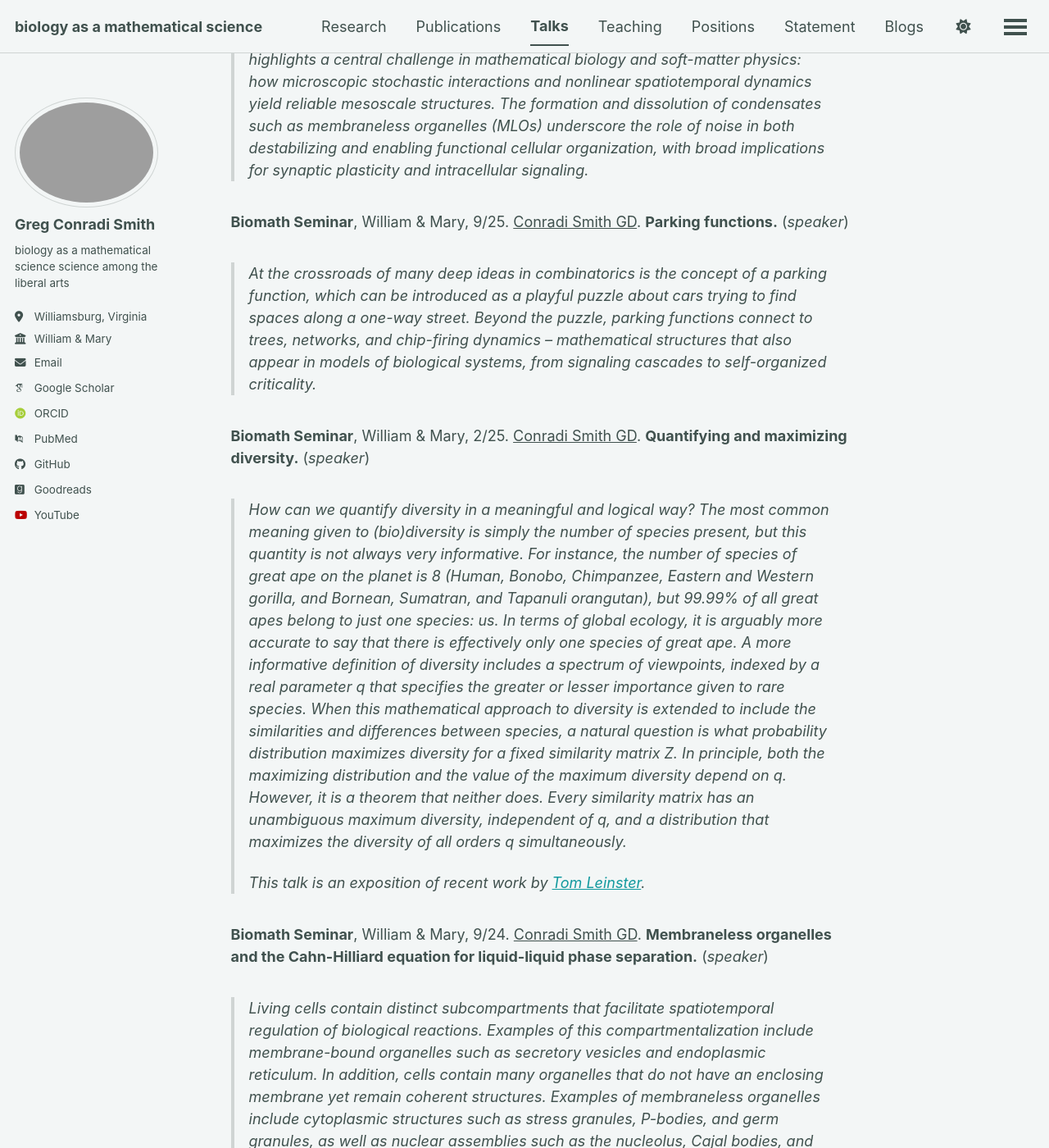
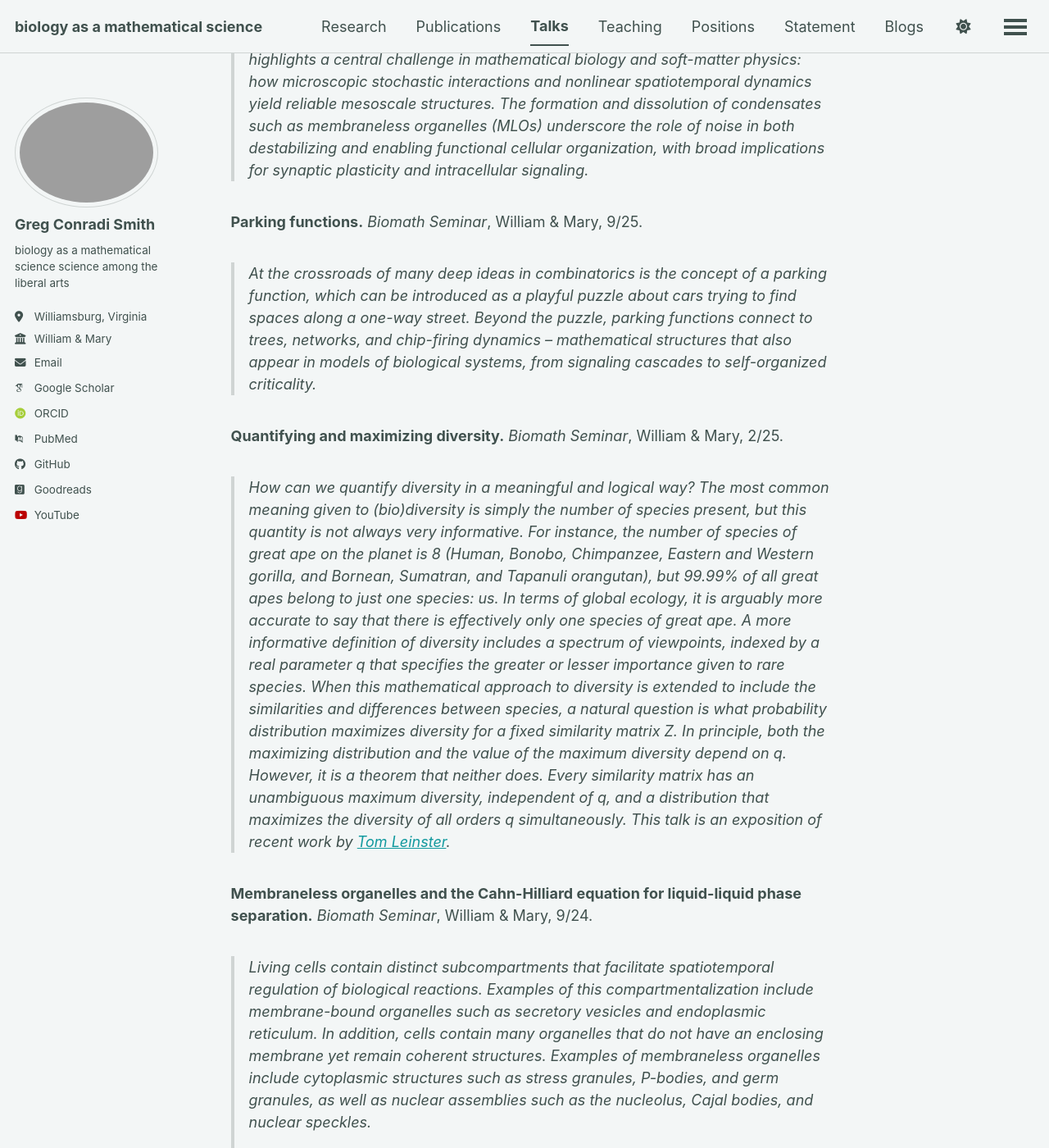
Before and after one commit to gregconradismith/gregconradismith.github.io, a Jekyll site: the page built from _pages/talks.md, in a window 1280 px wide and 1400 px high, scrolled down 761 px. Shown: the whole window at 82% size. Built offline with Jekyll 4.4.1, drawn with Linux system fonts in a browser that asks for light colours; some web fonts are replaced; a script bundle is joined from its source files by our own code; library files that are not in the unit come from our copies; some of the changed text lies outside the part shown.

Commit message:
Reorder and format seminar titles and descriptions

```diff
--- a/_pages/talks.md
+++ b/_pages/talks.md
@@ -5,8 +5,7 @@ permalink: /talks/
 author_profile: true
 ---
 
-*Joint Mathematics Meetings session on Stochastic Processes in Biology*, Washington, DC, 4/26. (w/ Sakly S)
-**Phase-field modeling of the biological physics of membraneless organelles.** (*invited speaker*)
+**Phase-field modeling of the biological physics of membraneless organelles.** *Joint Mathematics Meetings session on Stochastic Processes in Biology*, Washington, DC, 4/26. (w/ Sakly S)
 
 > Membraneless organelles (MLOs) formed by liquid-liquid phase separation (LLPS) exemplify how cells achieve robust spatial organization in the presence of pervasive molecular noise. These condensates arise from multivalent interactions among proteins and nucleic acids, exhibiting dynamic, reversible compartmentalization without membrane boundaries. Their existence raises fundamental mathematical questions at the interface of stochasticity, self-organization, and cellular regulation.
 >
@@ -14,17 +13,15 @@ author_profile: true
 >
 > By integrating statistical thermodynamics with continuum PDE models, this work highlights a central challenge in mathematical biology and soft-matter physics: how microscopic stochastic interactions and nonlinear spatiotemporal dynamics yield reliable mesoscale structures. The formation and dissolution of condensates such as membraneless organelles (MLOs) underscore the role of noise in both destabilizing and enabling functional cellular organization, with broad implications for synaptic plasticity and intracellular signaling.
 
-**Biomath Seminar**, William & Mary, 9/25. <span style="text-decoration:underline">Conradi Smith GD</span>. **Parking functions.** (*speaker*)
+**Parking functions.**  *Biomath Seminar*, William & Mary, 9/25.
 
 > At the crossroads of many deep ideas in combinatorics is the concept of a *parking function*, which can be introduced as a playful puzzle about cars trying to find spaces along a one-way street. Beyond the puzzle, parking functions connect to trees, networks, and chip-firing dynamics -- mathematical structures that also appear in models of biological systems, from signaling cascades to self-organized criticality.
 
-**Biomath Seminar**, William & Mary, 2/25. <span style="text-decoration:underline">Conradi Smith GD</span>. **Quantifying and maximizing diversity.** (*speaker*)
+**Quantifying and maximizing diversity.** *Biomath Seminar*, William & Mary, 2/25.
 
-> How can we quantify diversity in a meaningful and logical way? The most common meaning given to (bio)diversity is simply the number of species present, but this quantity is not always very informative. For instance, the number of species of great ape on the planet is 8 (Human, Bonobo, Chimpanzee, Eastern and Western gorilla, and Bornean, Sumatran, and Tapanuli orangutan), but 99.99% of all great apes belong to just one species: us. In terms of global ecology, it is arguably more accurate to say that there is effectively only one species of great ape. A more informative definition of diversity includes a spectrum of viewpoints, indexed by a real parameter *q* that specifies the greater or lesser importance given to rare species. When this mathematical approach to diversity is extended to include the similarities and differences between species, a natural question is what probability distribution maximizes diversity for a fixed similarity matrix *Z*. In principle, both the maximizing distribution and the value of the maximum diversity depend on *q*. However, it is a theorem that neither does. Every similarity matrix has an unambiguous maximum diversity, independent of *q*, and a distribution that maximizes the diversity of all orders *q* simultaneously.
->
-> This talk is an exposition of recent work by [Tom Leinster](https://www.maths.ed.ac.uk/~tl/).
+> How can we quantify diversity in a meaningful and logical way? The most common meaning given to (bio)diversity is simply the number of species present, but this quantity is not always very informative. For instance, the number of species of great ape on the planet is 8 (Human, Bonobo, Chimpanzee, Eastern and Western gorilla, and Bornean, Sumatran, and Tapanuli orangutan), but 99.99% of all great apes belong to just one species: us. In terms of global ecology, it is arguably more accurate to say that there is effectively only one species of great ape. A more informative definition of diversity includes a spectrum of viewpoints, indexed by a real parameter *q* that specifies the greater or lesser importance given to rare species. When this mathematical approach to diversity is extended to include the similarities and differences between species, a natural question is what probability distribution maximizes diversity for a fixed similarity matrix *Z*. In principle, both the maximizing distribution and the value of the maximum diversity depend on *q*. However, it is a theorem that neither does. Every similarity matrix has an unambiguous maximum diversity, independent of *q*, and a distribution that maximizes the diversity of all orders *q* simultaneously. This talk is an exposition of recent work by [Tom Leinster](https://www.maths.ed.ac.uk/~tl/).
 
-**Biomath Seminar**, William & Mary, 9/24. <span style="text-decoration:underline">Conradi Smith GD</span>. **Membraneless organelles and the Cahn-Hilliard equation for liquid-liquid phase separation.** (*speaker*)
+**Membraneless organelles and the Cahn-Hilliard equation for liquid-liquid phase separation.**  *Biomath Seminar*, William & Mary, 9/24.
 
 > Living cells contain distinct subcompartments that facilitate spatiotemporal regulation of biological reactions. Examples of this compartmentalization include membrane-bound organelles such as secretory vesicles and endoplasmic reticulum. In addition, cells contain many organelles that do not have an enclosing membrane yet remain coherent structures. Examples of membraneless organelles include cytoplasmic structures such as stress granules, P-bodies, and germ granules, as well as nuclear assemblies such as the nucleolus, Cajal bodies, and nuclear speckles.
 >
@@ -32,13 +29,13 @@ author_profile: true
 >
 > My talk on Friday will include a brief overview of membraneless organelles followed by a more detailed presentation of the Cahn-Hilliard equation. This partial differential equation describes the process of liquid-liquid phase separation. Along the way, I will disclose recent developments in my love-hate relationship with generative AI.
 
-**Mind/Brain/Wellness Seminar**, William & Mary, 4/24. <span style="text-decoration:underline">Conradi Smith GD</span>. **High-ventilation breathwork and respiratory gas exchange.** (*speaker*)
+**High-ventilation breathwork and respiratory gas exchange.** *Mind/Brain/Wellness Seminar*, William & Mary, 4/24.
 
 > Breathwork practices invariably involve patterns of volitional breathing. But what are the physiological mechanisms downstream from controlled respiration? Given the claims that breathwork can relieve various forms of psychological distress, we ought to have some understanding of the effect of these practices on respiratory gas exchange, blood gases, and brain state. On Friday, we will discuss this question in the context of high-ventilation breathwork practices such as holotropic breathing.
 >
 > Presumably, the pathway from increased ventilation rate/depth to neurophysiology begins with eliminating carbon dioxide (CO<sub>2</sub>) from the blood. An increase in blood alkalinity leads to cerebral vasoconstriction and a shifting of the oxyhemoglobin dissociation curve, which reduces oxygen supply to the brain. Fincham et al. 2023 suggest that in this hypoxic environment, neuronal metabolism shifts towards glycolysis, which causes lactate accumulation and stimulation of adrenergic locus coeruleus. In parallel, alkalosis/hypocapnia impairs GABAergic inhibition of excitatory neurons leading to disruption of gamma oscillatory networks, hyperexcitability of neurons, and increased neurometabolic demands, which cannot be matched by adequate oxygen (O<sub>2</sub>) supply. Readings: Fincham et al. 2023 and "Physiological mechanisms involved in holotropic breathwork," Ch. 9 in *Holotropic Breathwork: A New Approach to Self-Exploration and Therapy* by Stanislav Grof and Christina Grof (SUNY Press, 2023).
 
-**Biomath Seminar**, William & Mary, 9/23. <span style="text-decoration:underline">Conradi Smith GD</span>. **Burnside's lemma and the alpha7 nicotinic acetylcholine receptor.** (*speaker*)
+**Burnside's lemma and the alpha7 nicotinic acetylcholine receptor.** *Biomath Seminar*, William & Mary, 9/23.
 
 > How does one count objects taking account of symmetry? For example, when drawing a triangle with edges that can be either back or red, there are 2<sup>3</sup> = 8 different possibilities. However, up to symmetry, there are only 4 distinct types, which can be indexed by the number of red edges (0, 1, 2, or 3). Easy! How about this slightly harder question from a conversation earlier this week with Prof. Nadine Kabbani (GMU)?
 >
@@ -48,22 +45,22 @@ author_profile: true
 >
 > My talk on Friday will focus on a result from group theory known as Burnside's lemma, which is often helpful when counting objects up to symmetry.
 
-**Society for Mathematical Biology**, Columbus, OH, 7/23. Minisymposium: Stochastic Cellular Dynamics. **Conformational coupling of receptor dimers.** (*invited speaker*)
+**Conformational coupling of receptor dimers.**  *Society for Mathematical Biology*, Columbus, OH, 7/23. Minisymposium: Stochastic Cellular Dynamics.
 
 > Quantitative pharmacologists construct Markov chain models to give insight into the relationship between ligand concentration and the fraction of cell surface receptors in each of several molecular conformations. Pharmacologists use these stochastic models to understand the action of natural ligands and drugs on receptor-mediated cell responses. When receptors function as two or more similar protein subunits working in concert (i.e., homodimers or oligomers), receptor models must (i) account for symmetry, (ii) satisfy thermodynamic constraints, and (iii) properly account for subunit interactions (allostery) mediated by conformational coupling. The modeling framework that satisfies these three requirements will be explicated in the context of models of G protein-coupled receptors (GPCRs), such as metabotropic glutamate receptors, that function as multi-molecule signaling complexes. For equilibrium models of receptor dimers, this approach facilitates the inference of a parsimonious subset of allosteric interactions leading to conformational coupling and dependence of receptor subunits.
 
-**Biomath Seminar**, William & Mary, 2/23. <span style="text-decoration:underline">Conradi Smith GD</span>. **Bursting in excitatory neural networks -- do spikes matter?** (*speaker*)
+**Bursting in excitatory neural networks -- do spikes matter?**  *Biomath Seminar*, William & Mary, 2/23.
 
 > A mechanistic account of neuronal activity can be made concrete as a low-dimensional firing-rate model or a high-dimensional network model consisting of individual spiking neurons. What are the pros and cons of these two levels of abstraction? Under what conditions can the activity of a spiking network be accurately represented by a firing-rate model? Which modeling framework provides more insight into mechanisms and experimentally testable predictions?
 >
 > We will discuss these questions in the context of the preBötzinger Complex (preBötC), the brainstem center that generates the inspiratory breathing rhythm. At least seven competing models have been advanced to explain preBötC rhythmogenesis, but key experiments falsify most. Del Negro, Conradi Smith, and trainees have developed a network model of the preBötC that consists of individual spiking neurons and reproduces several important empirical benchmarks. The reduced firing-rate version of the model yields counter-intuitive predictions that have subsequently been confirmed by experiment.
 
-**Biomath Seminar**, William & Mary, 9/22. <span style="text-decoration:underline">Conradi Smith GD</span>. **Epistemic networks for the misinformation age.** (*speaker*)
+**Epistemic networks for the misinformation age.** *Biomath Seminar*, William & Mary, 9/22.
 
 > I will introduce the notion of an epistemic network model and discuss how simulations of epistemic networks might contribute to our understanding of political and/or scientific polarization. Does the structure of epistemic networks influence how quickly and accurately members of groups obtain true beliefs? Does the social pressure to conform have a negative effect on a community's ability to reach accurate consensus? Why do people who disagree about one subject tend to disagree about other subjects as well?
 >
 > As preparation for Friday's talk, read the equation-free book chapter: Singer, D. J., Grim, P., Bramson, A., Holman, B., Jung, J., & Berger, W. J. (2021). Epistemic networks and polarization. In *The Routledge Handbook of Political Epistemology* (pp. 133-144).
 
-**Biomath Seminar**, William & Mary, 2/22. <span style="text-decoration:underline">Conradi Smith GD</span>. **Genetic algebras.** (*speaker*)
+ **Genetic algebras.** *Biomath Seminar*, William & Mary, 2/22.
 
 > This expository talk explores the non-associative algebraic structure that is naturally associated with Mendelian genetics. The notion of a "genetic algebra" was formalized in the 1940s by Ivor M. H. Etherington (1908-1994) and pursued by Bernstein, Gonshor, Guzzo, Hetzel, Holgate, Perezi, Schafer, Walcher, Wörz-Busekros, and many others, including J. B. S. Haldane (one of the three major figures to develop the mathematical theory of population genetics, along with Ronald Fisher and Sewall Wright). In Friday's Biomath Seminar, we will begin with the standard multiplication tables used by geneticists to represent gametic and zygotic inheritance, and show how these tables define the structure constants of a finite-dimensional algebra. We will discuss known properties of a genetic algebra such as the rank equation, the transformation matrix, weight functions, change of basis, and commutative duplication. Along the way, we will illustrate the use of genetic algebra in the mathematical analysis of self-fertilization and polyploidy.
```
